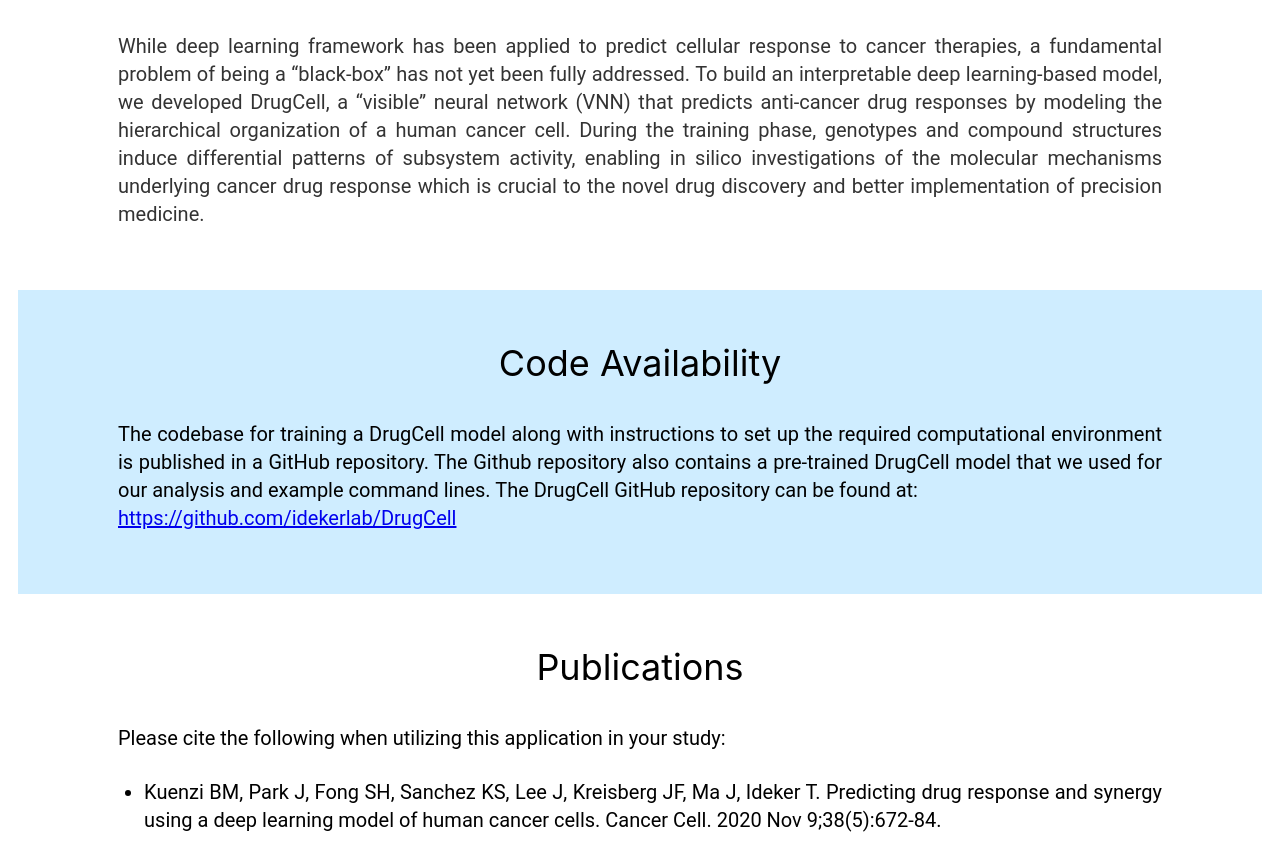
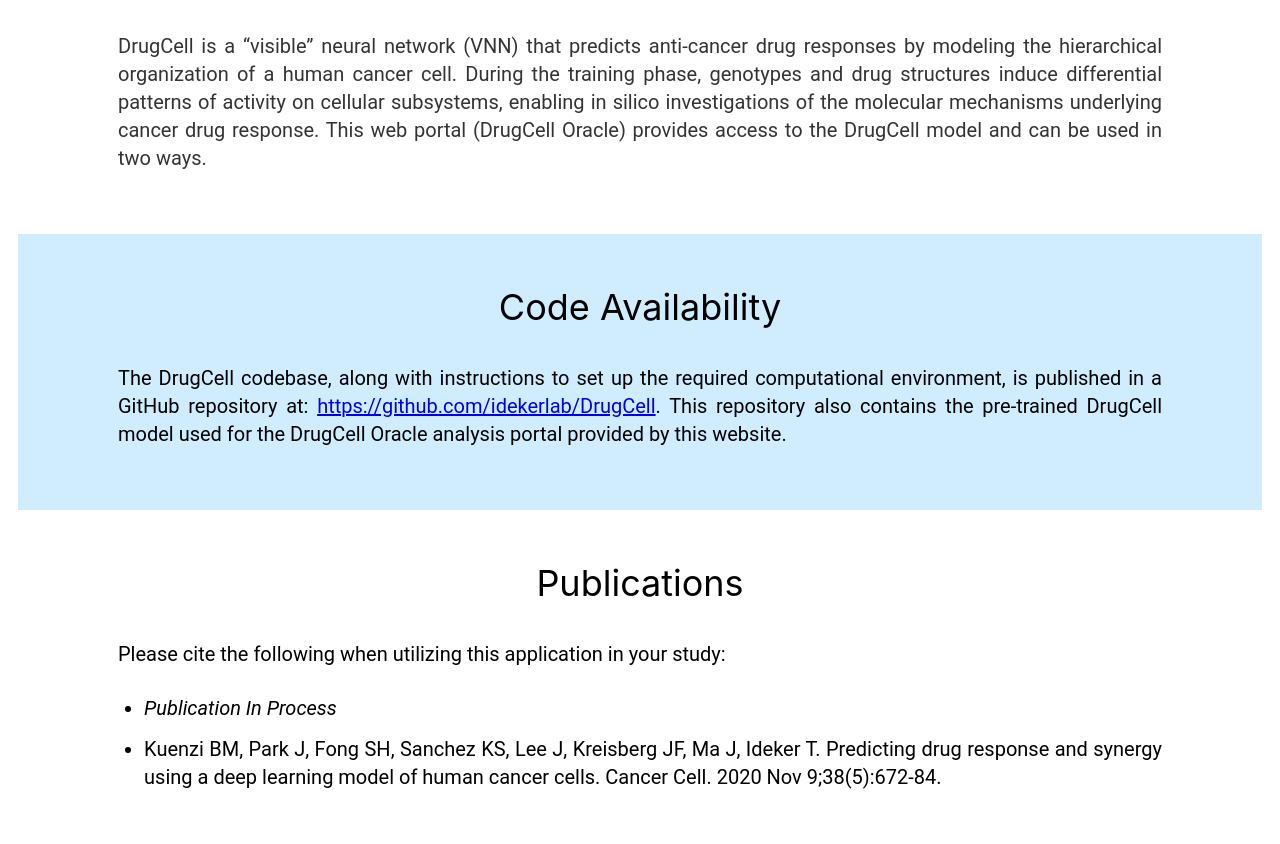
Before and after one commit to idekerlab/drugcell-landing-page, a Gatsby site: page / in a window 1280 px wide. Shown: the part 608-1452 px from the top of the page. Built offline with nearby package versions, Linux system fonts and the light colour scheme; Gatsby itself is replaced by a stand-in of ours.

Commit message:
Text edits

```diff
--- a/src/pages/index.js
+++ b/src/pages/index.js
@@ -40,7 +40,7 @@
                       VNN Browser
                     </div>
                     <div className='buttonCaption'>
-                      Browse DrugCell predictions for synergistic drug targets
+                      Browse drug response pathways and synergistic targets
                     </div>
                   </button>
                 </form>
@@ -92,24 +92,26 @@
     <div className={styles.flexChild}>
       <Panel backgroundColor='white' textColor='rgba(0, 0, 0, 0.8)'>
         <h2>What is DrugCell?</h2>
-        <p> While deep learning framework has been applied to predict cellular response to cancer therapies,
-            a fundamental problem of being a “black-box” has not yet been fully addressed. To build an interpretable deep learning-based model,
-            we developed DrugCell, a “visible” neural network (VNN) that predicts anti-cancer drug responses by modeling the hierarchical
-            organization of a human cancer cell. During the training phase, genotypes and compound structures induce differential patterns of
-            subsystem activity, enabling in silico investigations of the molecular mechanisms underlying cancer drug response which is crucial
-            to the novel drug discovery and better implementation of precision medicine.
+        <p> DrugCell is a “visible” neural network (VNN) that predicts anti-cancer
+        drug responses by modeling the hierarchical organization of a human
+        cancer cell. During the training phase, genotypes and drug structures
+        induce differential patterns of activity on cellular subsystems,
+        enabling in silico investigations of the molecular mechanisms
+        underlying cancer drug response. This web portal (DrugCell Oracle)
+        provides access to the DrugCell model and can be used in two ways.
         </p>
       </Panel>
 
       <Panel backgroundColor={contrastBackgroundColor} textColor={contrastTextColor}>
         <h2>Code Availability</h2>
         <p>
-            The codebase for training a DrugCell model along with instructions to set up the required computational environment is published in
-            a GitHub repository. The Github repository also contains a pre-trained DrugCell model that we used for our analysis and example command lines.
-            The DrugCell GitHub repository can be found at: <br/>
+        The DrugCell codebase, along with instructions to set up the required
+computational environment, is published in a GitHub repository at:&nbsp;
           <LinkOut link='https://github.com/idekerlab/DrugCell'>
              https://github.com/idekerlab/DrugCell
-            </LinkOut>
+            </LinkOut>. This repository also contains
+the pre-trained DrugCell model used for the DrugCell Oracle analysis
+portal provided by this website.
         </p>
       </Panel>
 
@@ -119,9 +121,10 @@
           </p>
         <p>
           <ul>
-          <li>Kuenzi BM, Park J, Fong SH, Sanchez KS, Lee J, Kreisberg JF, Ma J, Ideker T. Predicting drug response and synergy using a deep learning model of human cancer cells. Cancer Cell. 2020 Nov 9;38(5):672-84. </li>
-          <li>Ma J, Yu MK, Fong S, Ono K, Sage E, Demchak B, Sharan R, Ideker T. Using deep learning to model the hierarchical structure and function of a cell. Nature methods. 2018 Apr;15(4):290.</li>
-          <li></li>
+            <li><i>Publication In Process</i></li>
+            <li>Kuenzi BM, Park J, Fong SH, Sanchez KS, Lee J, Kreisberg JF, Ma J,
+Ideker T. Predicting drug response and synergy using a deep learning
+model of human cancer cells. Cancer Cell. 2020 Nov 9;38(5):672-84.</li>
           </ul>
         </p>
       </Panel>
```
Lines whose indentation alone changed are shown as unchanged.
